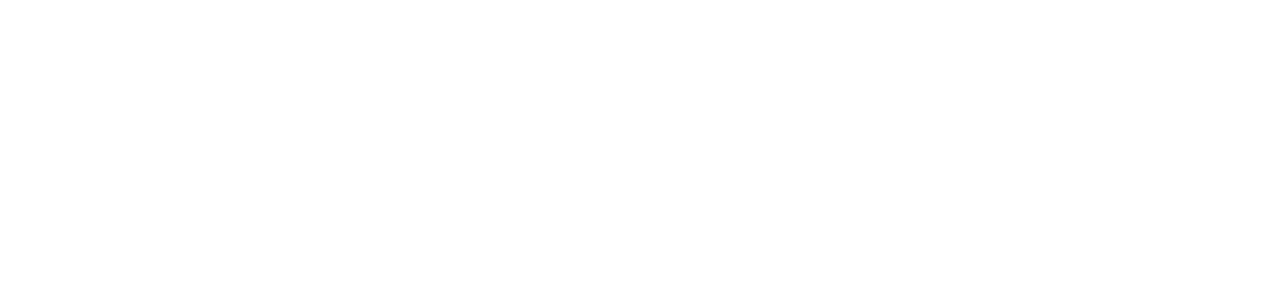
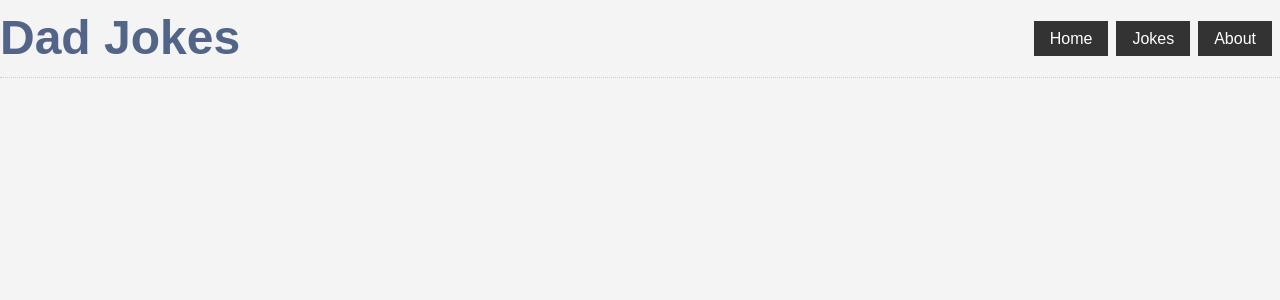
Before and after one commit to astonetuhame/nuxt-dad-jokes, a Nuxt app: page /Jokes/1 in a window 1280 px wide. Before the commit this address had no page. Shown: the top 300 px of the page. Built offline with nearby package versions, Linux system fonts and the light colour scheme.

Commit message:
Create default.vue

```diff
--- /dev/null
+++ b/layouts/default.vue
@@ -0,0 +1,47 @@
+<template>
+  <div>
+    <AppHeader />
+    <nuxt />
+  </div>
+</template>
+
+<script>
+import AppHeader from '../components/AppHeader'
+export default {
+  components: {
+    AppHeader,
+  },
+}
+</script>
+
+<style>
+* {
+  box-sizing: border-box;
+  margin: 0;
+  padding: 0;
+}
+
+body {
+  font-family: Arial, Helvetica, sans-serif;
+  font-size: 1rem;
+  line-height: 1.6;
+  background: #f4f4f4;
+}
+
+a {
+  color: #666;
+  text-decoration: none;
+}
+
+ul {
+  list-style: none;
+}
+
+.container {
+  max-width: 800px;
+  margin: 2rem auto;
+  overflow: hidden;
+  padding: 1rem 2rem;
+  background: #fff;
+}
+</style>
```
